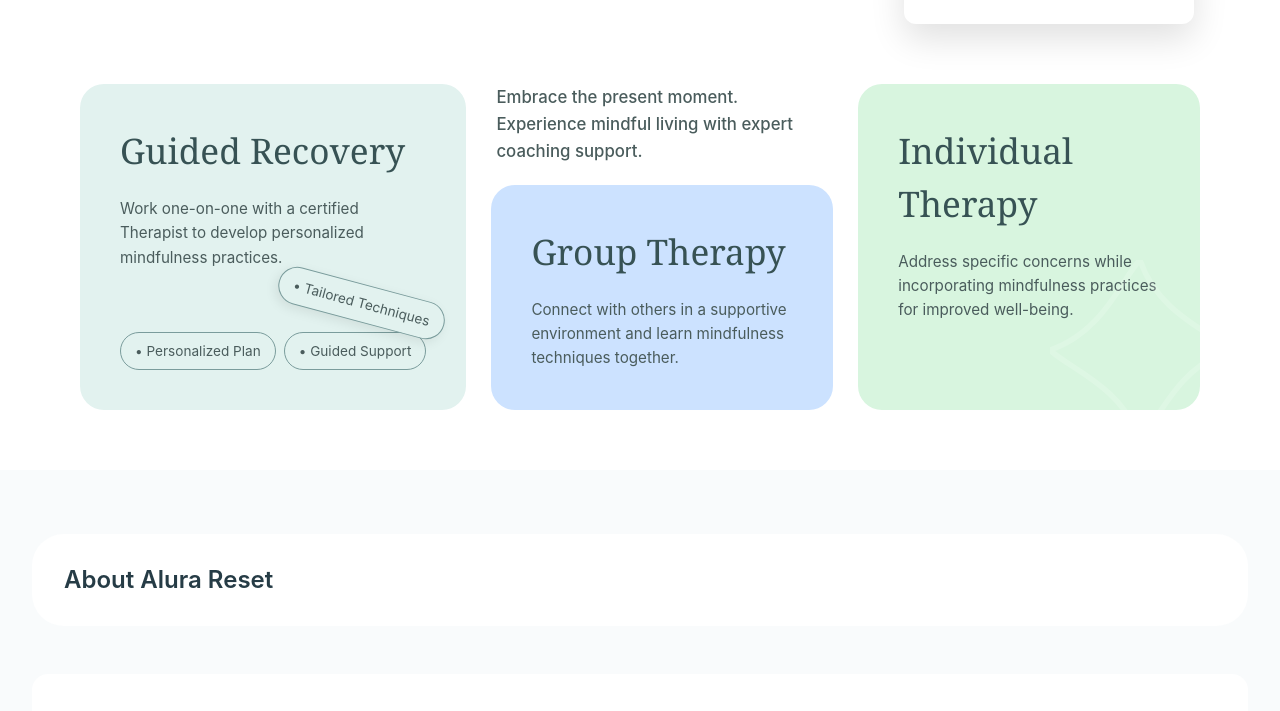
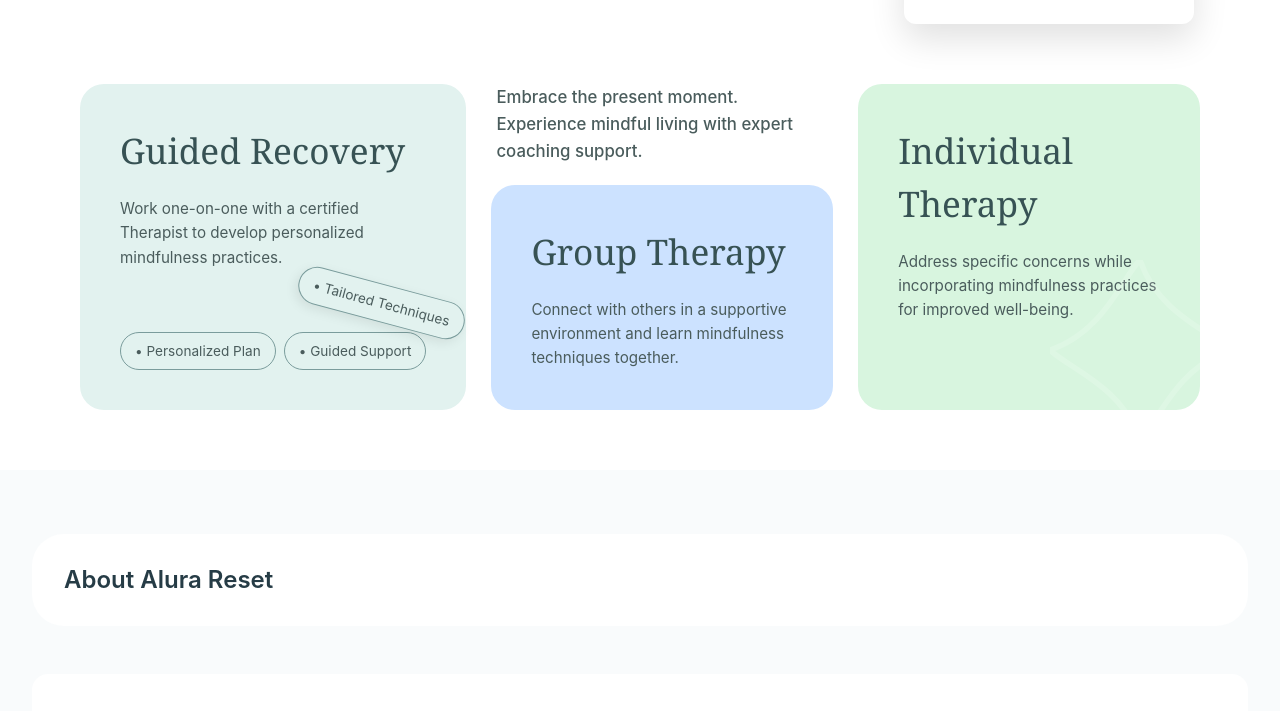
Before and after one commit to alihaiderwebdev/alura-therapist-landing, a React (Vite) app in the folder alura-therapist/: page / in a window 1280 px wide. Shown: the part 721-1432 px from the top of the page. Built offline with nearby package versions, Linux system fonts and the light colour scheme; no server answers.

Commit message:
minor css updated in card

```diff
--- a/alura-therapist/src/components/Hero/Hero.css
+++ b/alura-therapist/src/components/Hero/Hero.css
@@ -291,7 +291,7 @@
 /* The curved 3rd tag */
 .tag-slanted {
   position: absolute;
-  right: -20px;   /* Pushes it further to the right edge */
+  right: -40px;   /* Pushes it further to the right edge */
   bottom: 48px;   /* Lifts it up to overlap the top portion of the second tag */
   transform: rotate(15deg);
   z-index: 5;
```
